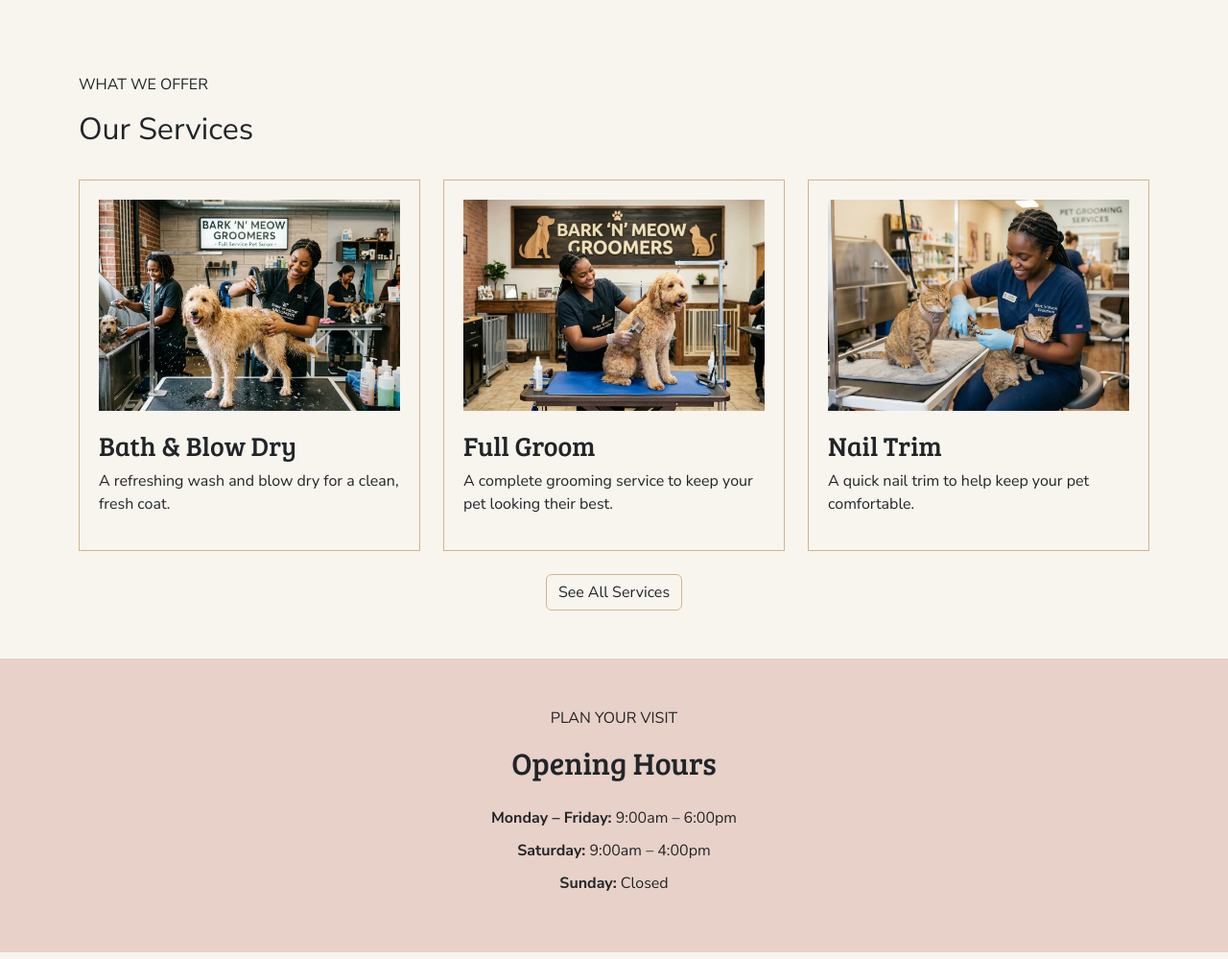
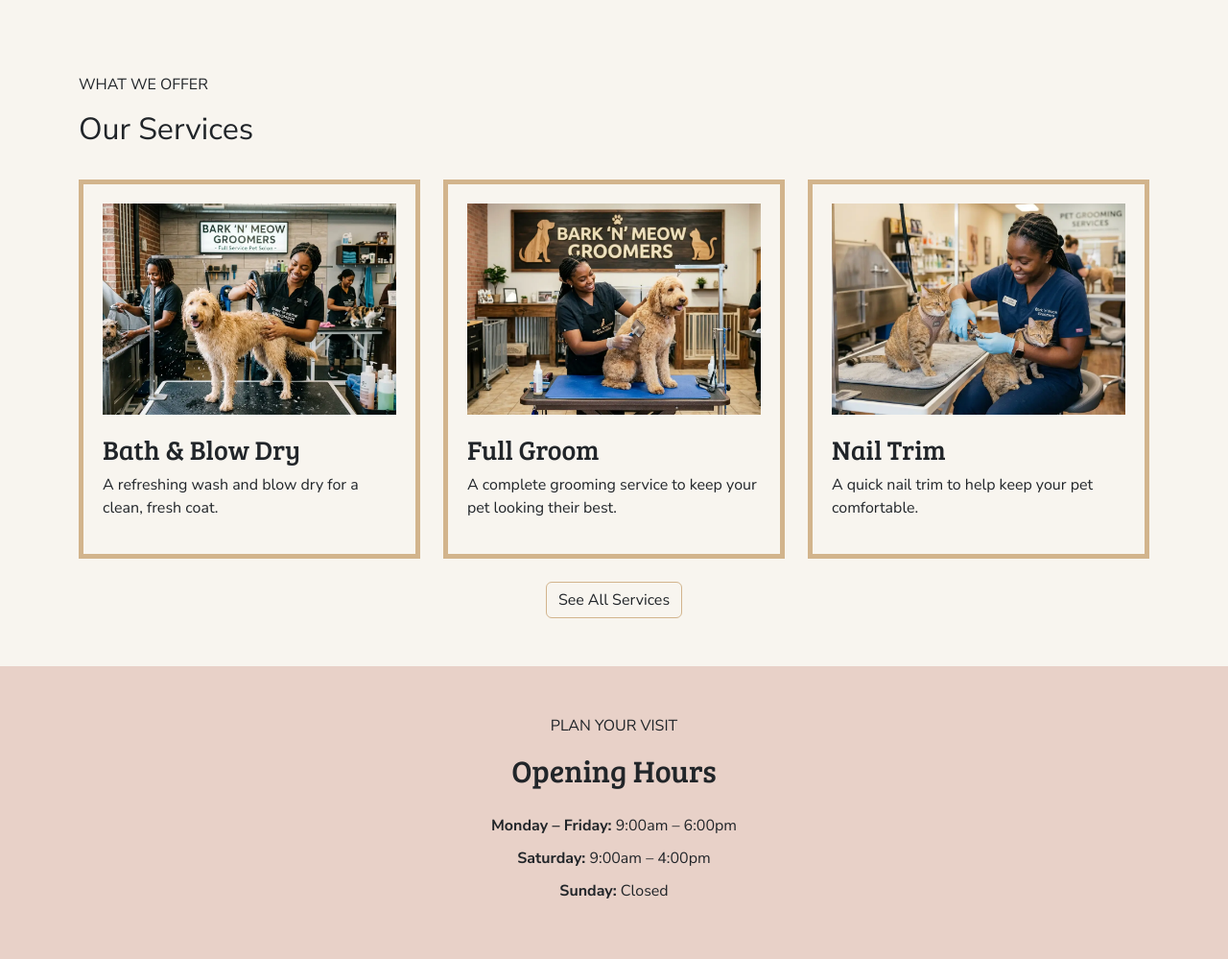
Before and after one commit to tadavis25/bark-n-meow-groomers, a Django app: page / in a window 1280 px wide. Shown: the part 469-1468 px from the top of the page at 96% size. Run offline with Django 5.2, Linux system fonts and the light colour scheme.

Commit message:
Add thicker border to each service card

```diff
--- a/static/css/style.css
+++ b/static/css/style.css
@@ -73,7 +73,7 @@ body {
 }
 
 .service-card {
-    border: 1px solid #D2B48C;
+    border: 5px solid #D2B48C;
     padding: 20px;
     height: 100%;
 }
```
Also changed, not shown: README.md, static/images/color-palette.webp (added), static/images/groomers-hero.webp (added), static/images/typography-fonts.png (added).
